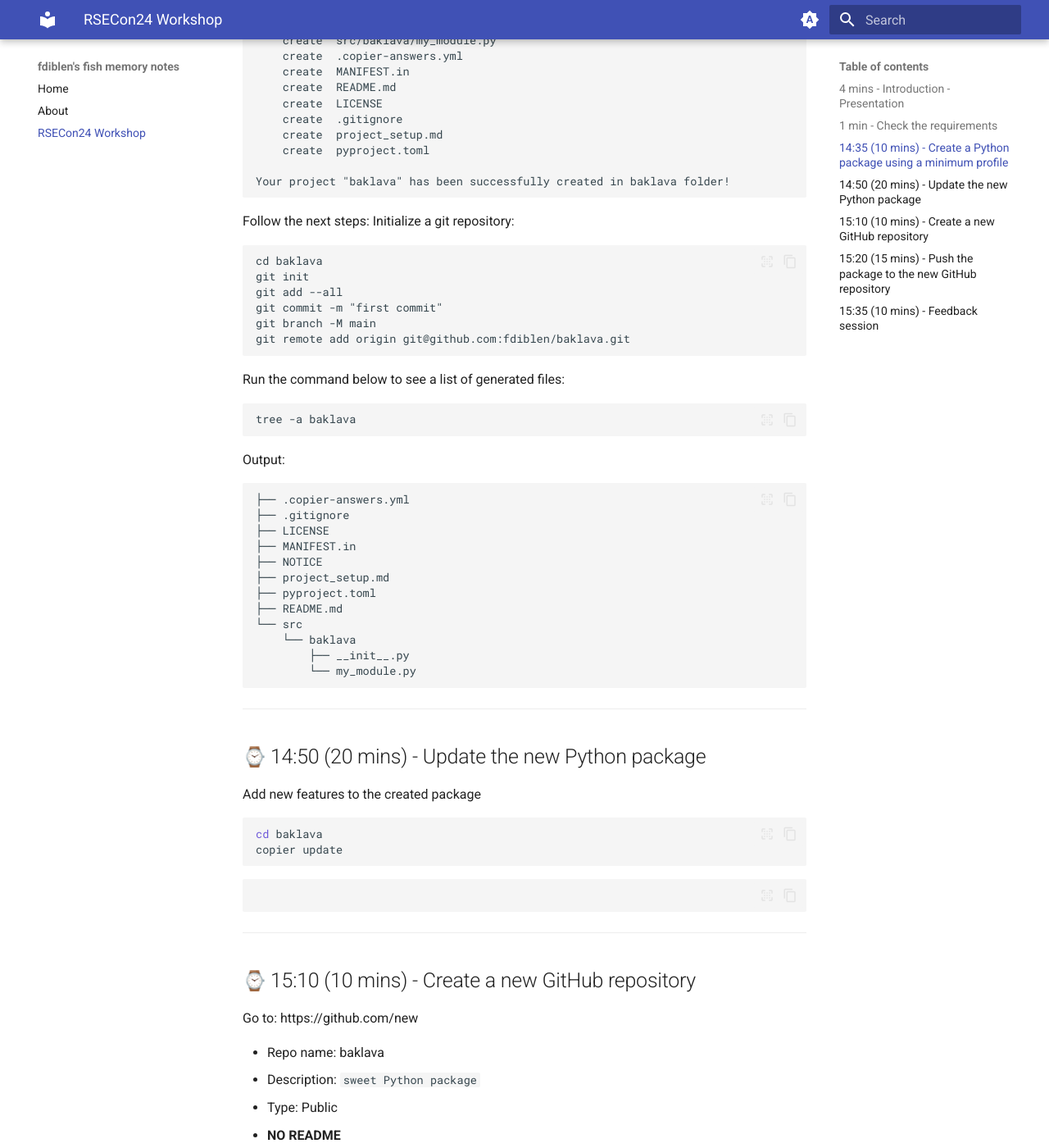
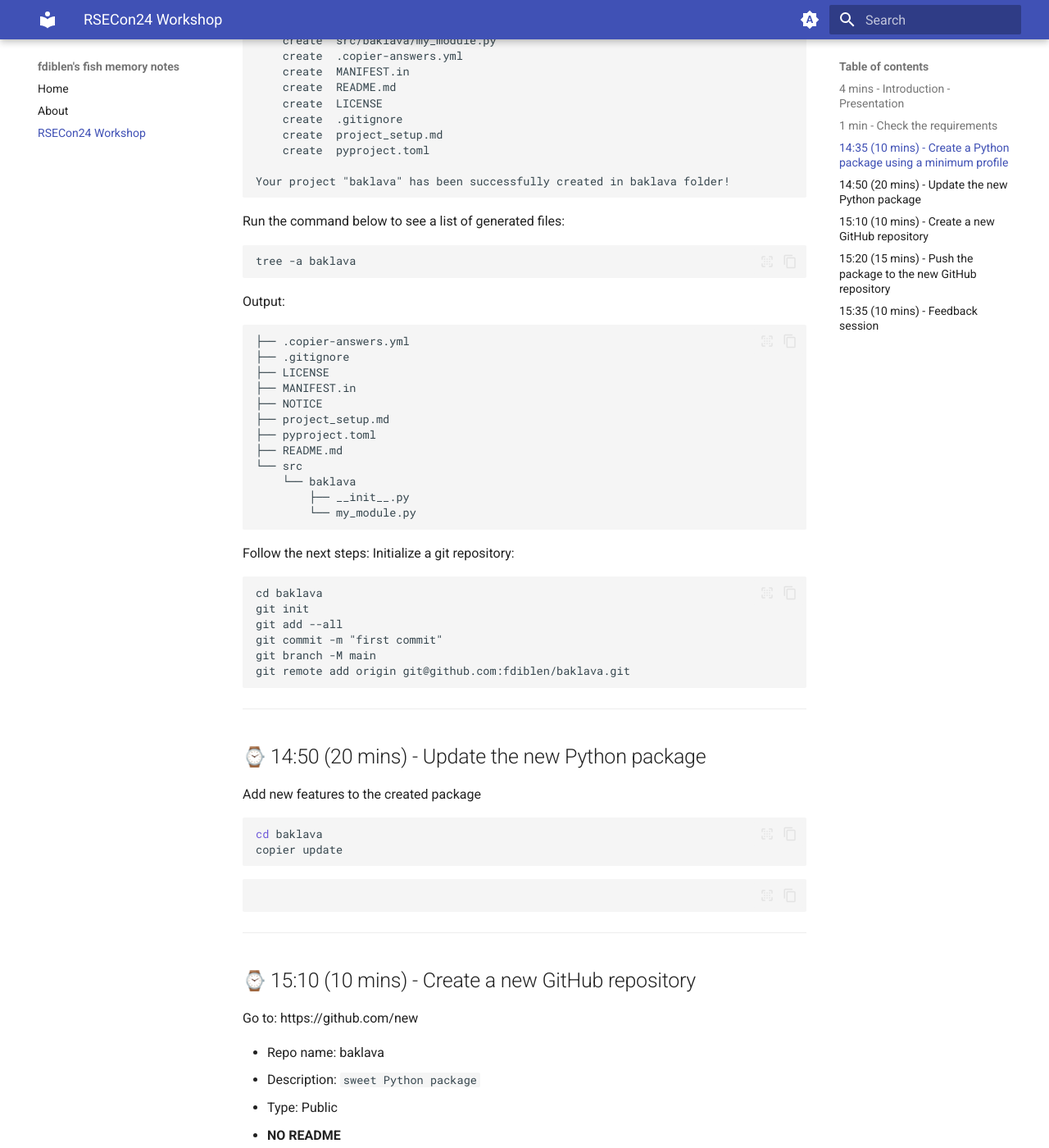
Before and after one commit to fdiblen/mkdocs-pdf, an MkDocs documentation site: the page built from docs/rsecon24.md, in a window 1280 px wide and 1400 px high, scrolled down 2671 px. Shown: the whole window at 82% size. Built offline with MkDocs 1.6.1 and Material for MkDocs 9.7.7, drawn with Linux system fonts in a browser that asks for light colours; emoji names are drawn with the system emoji font; part of the change alters nothing that is shown.

````diff
--- a/docs/rsecon24.md
+++ b/docs/rsecon24.md
@@ -138,17 +138,6 @@ Your project "baklava" has been successfully created in baklava folder!
 
 ```
 
-Follow the next steps: Initialize a git repository:
-
-```
-cd baklava
-git init
-git add --all
-git commit -m "first commit"
-git branch -M main
-git remote add origin git@github.com:fdiblen/baklava.git
-```
-
 Run the command below to see a list of generated files:
 
 ```
@@ -171,6 +160,18 @@ Output:
         ├── __init__.py
         └── my_module.py
 ```
+
+Follow the next steps: Initialize a git repository:
+
+```
+cd baklava
+git init
+git add --all
+git commit -m "first commit"
+git branch -M main
+git remote add origin git@github.com:fdiblen/baklava.git
+```
+
 <!-- ---
 ## :watch: 14:45 (5 mins) - Explain the generated files with minimum profile
  -->
````
